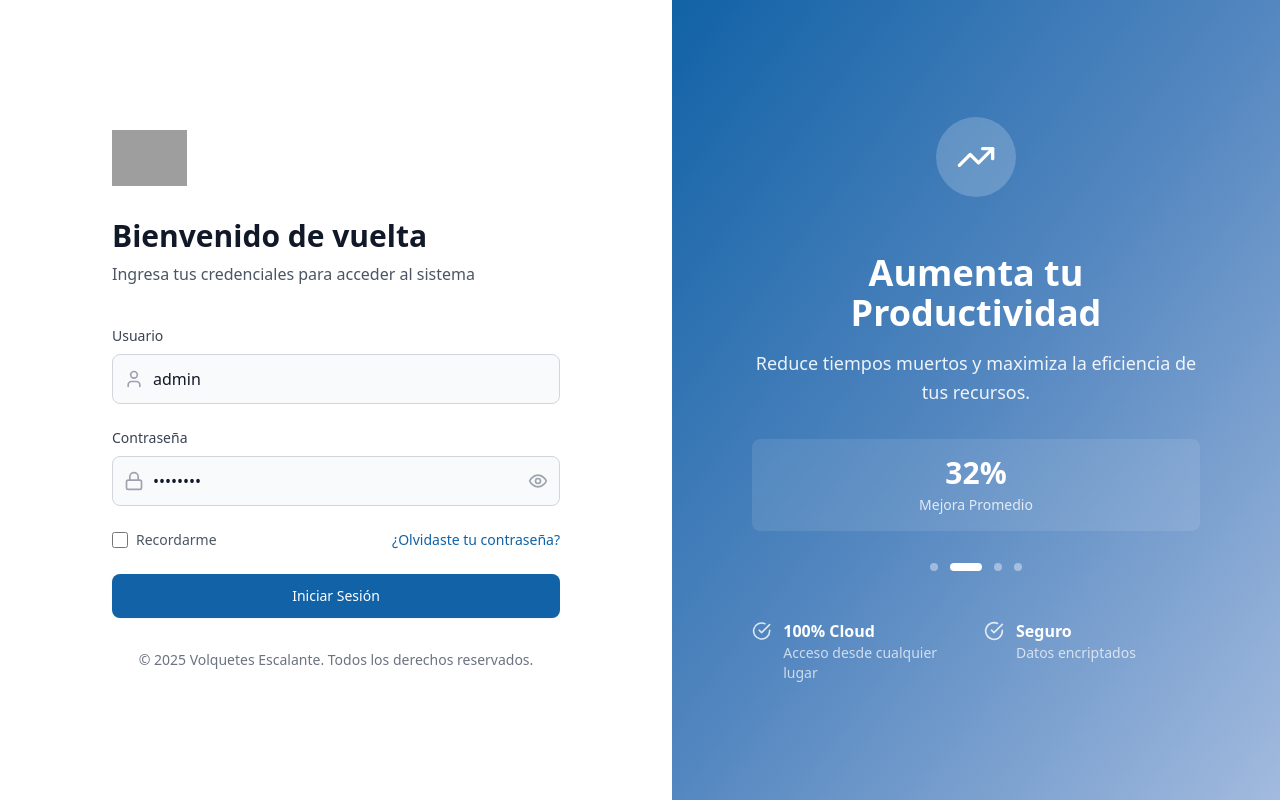
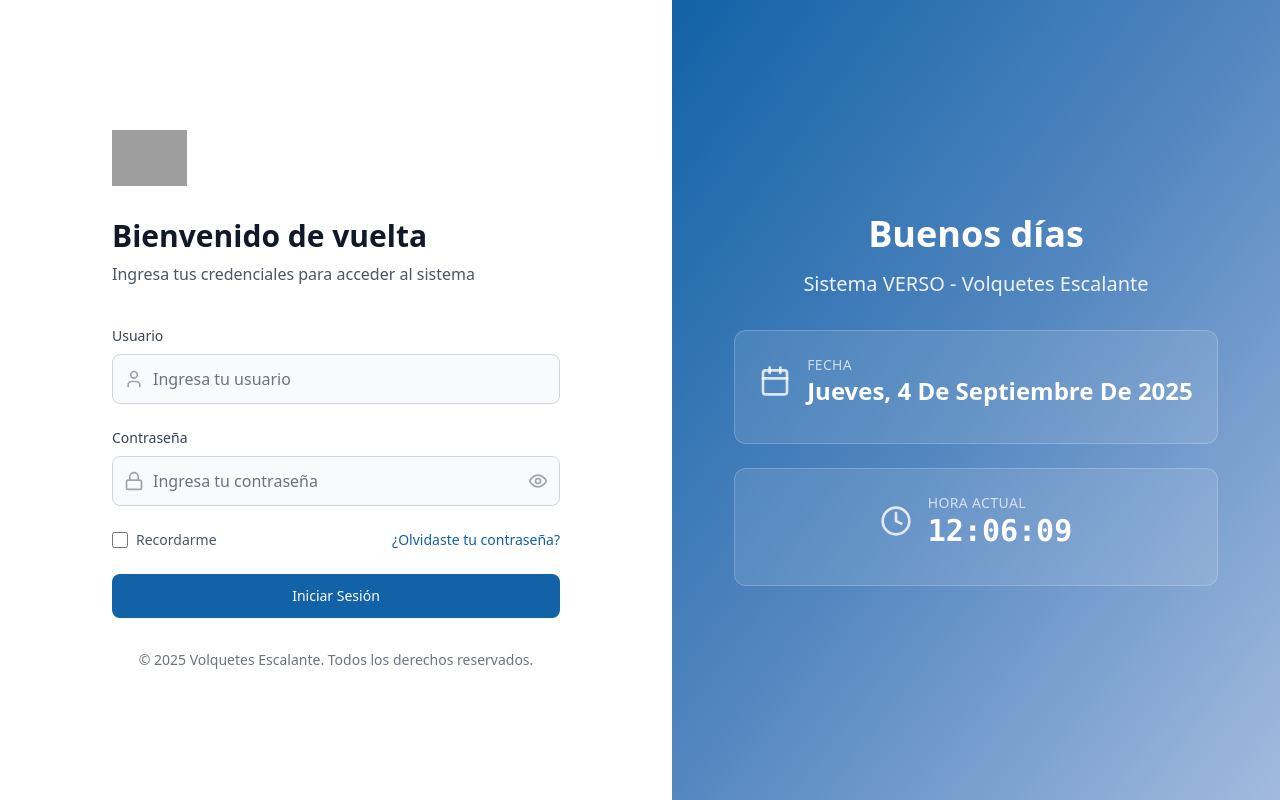
Before and after one commit to VolqEsca/intranet-volquetes, a React (Vite) app: page /login in a window 1280 px wide. Built offline with nearby package versions, Linux system fonts and the light colour scheme; no server answers; grey boxes are pictures that could not be loaded.

Commit message:
VERSO 3.1

```diff
--- a/src/pages/Login/LoginPage.tsx
+++ b/src/pages/Login/LoginPage.tsx
@@ -6,11 +6,8 @@ import {
   User,
   Lock,
   AlertCircle,
-  Truck,
-  TrendingUp,
-  Users,
+  Calendar,
   Clock,
-  CheckCircle,
   Eye,
   EyeOff,
 } from "lucide-react";
@@ -19,47 +16,17 @@ export const LoginPage = () => {
   const { login, isLoading } = useAuth();
   const [error, setError] = useState<string>("");
   const [showForgotPassword, setShowForgotPassword] = useState(false);
-  const [currentSlide, setCurrentSlide] = useState(0);
   const [showPassword, setShowPassword] = useState(false);
+  const [currentTime, setCurrentTime] = useState(new Date());
 
-  const slides = [
-    {
-      icon: Truck,
-      title: "Sistema de Gestión Integral",
-      description:
-        "Optimiza las operaciones de tu flota con nuestra plataforma intuitiva y potente.",
-      stats: { label: "Vehículos Activos", value: "45+" },
-    },
-    {
-      icon: TrendingUp,
-      title: "Aumenta tu Productividad",
-      description:
-        "Reduce tiempos muertos y maximiza la eficiencia de tus recursos.",
-      stats: { label: "Mejora Promedio", value: "32%" },
-    },
-    {
-      icon: Users,
-      title: "Gestión de Equipos",
-      description:
-        "Coordina conductores, mecánicos y administrativos desde un solo lugar.",
-      stats: { label: "Usuarios Activos", value: "120+" },
-    },
-    {
-      icon: Clock,
-      title: "Reportes en Tiempo Real",
-      description:
-        "Toma decisiones informadas con datos actualizados al instante.",
-      stats: { label: "Actualizaciones", value: "24/7" },
-    },
-  ];
-
+  // Actualizar fecha y hora cada segundo
   useEffect(() => {
     const timer = setInterval(() => {
-      setCurrentSlide((prev) => (prev + 1) % slides.length);
-    }, 5000);
+      setCurrentTime(new Date());
+    }, 1000);
 
     return () => clearInterval(timer);
-  }, [slides.length]);
+  }, []);
 
   const handleSubmit = async (event: React.FormEvent<HTMLFormElement>) => {
     event.preventDefault();
@@ -72,6 +39,33 @@ export const LoginPage = () => {
     if (!success) {
       setError("Usuario o contraseña incorrectos");
     }
+  };
+
+  // Formateo elegante de fecha en español
+  const formatDate = (date: Date) => {
+    return date.toLocaleDateString('es-ES', {
+      weekday: 'long',
+      year: 'numeric',
+      month: 'long',
+      day: 'numeric'
+    });
+  };
+
+  // Formateo de hora con segundos
+  const formatTime = (date: Date) => {
+    return date.toLocaleTimeString('es-ES', {
+      hour: '2-digit',
+      minute: '2-digit',
+      second: '2-digit'
+    });
+  };
+
+  // ✅ SALUDO PERSONALIZADO PARA VOLQUETES ESCALANTE
+  const getGreeting = () => {
+    const hour = currentTime.getHours();
+    if (hour < 15) return "Buenos días";      // 00:00 - 14:59
+    if (hour < 20) return "Buenas tardes";    // 15:00 - 19:59
+    return "Buenas noches";                   // 20:00 - 23:59
   };
 
   return (
@@ -119,7 +113,6 @@ export const LoginPage = () => {
                   required
                   className="block w-full pl-10 pr-3 py-3 bg-gray-50 border border-gray-300 rounded-lg text-gray-900 placeholder-gray-500 focus:outline-none focus:ring-2 focus:ring-primary-dark focus:border-transparent transition-all duration-200"
                   placeholder="Ingresa tu usuario"
-                  defaultValue="admin"
                 />
               </div>
             </div>
@@ -142,7 +135,6 @@ export const LoginPage = () => {
                   required
                   className="block w-full pl-10 pr-12 py-3 bg-gray-50 border border-gray-300 rounded-lg text-gray-900 placeholder-gray-500 focus:outline-none focus:ring-2 focus:ring-primary-dark focus:border-transparent transition-all duration-200"
                   placeholder="Ingresa tu contraseña"
-                  defaultValue="password"
                 />
                 <button
                   type="button"
@@ -218,68 +210,51 @@ export const LoginPage = () => {
         </div>
       </div>
 
-      {/* Panel derecho - Visual dinámico */}
+      {/* Panel derecho - Solo información real y útil */}
       <div className="hidden lg:flex lg:flex-1 bg-gradient-to-br from-primary-dark via-secondary to-light-accent">
         <div className="flex-1 flex flex-col justify-center items-center p-12 text-white">
-          <div className="max-w-md text-center">
-            {/* Contenido dinámico */}
+          <div className="max-w-lg text-center">
+
+            {/* Saludo dinámico personalizado */}
             <div className="mb-8">
-              <div className="inline-flex items-center justify-center w-20 h-20 bg-white/20 backdrop-blur-sm rounded-full mb-6 transition-all duration-500">
-                {React.createElement(slides[currentSlide].icon, {
-                  className: "w-10 h-10 text-white",
-                })}
-              </div>
+              <h2 className="text-4xl font-bold mb-4">
+                {getGreeting()}
+              </h2>
+              <p className="text-xl text-white/90">
+                Sistema VERSO - Volquetes Escalante
+              </p>
             </div>
 
-            <h2 className="text-4xl font-bold mb-4 transition-all duration-500">
-              {slides[currentSlide].title}
-            </h2>
+            {/* Solo fecha y hora - Información pura */}
+            <div className="space-y-6">
 
-            <p className="text-lg text-white/90 leading-relaxed mb-8 transition-all duration-500">
-              {slides[currentSlide].description}
-            </p>
-
-            {/* Estadística destacada */}
-            <div className="bg-white/10 backdrop-blur-sm rounded-lg p-4 mb-8">
-              <div className="text-3xl font-bold mb-1">
-                {slides[currentSlide].stats.value}
-              </div>
-              <div className="text-sm text-white/80">
-                {slides[currentSlide].stats.label}
-              </div>
-            </div>
-
-            {/* Indicadores de slides */}
-            <div className="flex justify-center gap-3">
-              {slides.map((_, index) => (
-                <button
-                  key={index}
-                  onClick={() => setCurrentSlide(index)}
-                  className={`w-2 h-2 rounded-full transition-all duration-300 ${
-                    index === currentSlide
-                      ? "bg-white w-8"
-                      : "bg-white/40 hover:bg-white/60"
-                  }`}
-                />
-              ))}
-            </div>
-
-            {/* Features destacados */}
-            <div className="mt-12 grid grid-cols-2 gap-4 text-left">
-              <div className="flex items-start gap-3">
-                <CheckCircle className="w-5 h-5 text-white/80 mt-0.5" />
-                <div>
-                  <div className="font-semibold">100% Cloud</div>
-                  <div className="text-sm text-white/70">
-                    Acceso desde cualquier lugar
+              {/* Fecha */}
+              <div className="bg-white/10 backdrop-blur-sm rounded-xl p-6 border border-white/20">
+                <div className="flex items-center justify-center mb-3">
+                  <Calendar className="w-8 h-8 text-white/80 mr-4" />
+                  <div className="text-left">
+                    <div className="text-sm text-white/70 uppercase tracking-wide font-medium">
+                      Fecha
+                    </div>
+                    <div className="text-2xl font-semibold capitalize">
+                      {formatDate(currentTime)}
+                    </div>
                   </div>
                 </div>
               </div>
-              <div className="flex items-start gap-3">
-                <CheckCircle className="w-5 h-5 text-white/80 mt-0.5" />
-                <div>
-                  <div className="font-semibold">Seguro</div>
-                  <div className="text-sm text-white/70">Datos encriptados</div>
+
+              {/* Hora en tiempo real */}
+              <div className="bg-white/10 backdrop-blur-sm rounded-xl p-6 border border-white/20">
+                <div className="flex items-center justify-center mb-3">
+                  <Clock className="w-8 h-8 text-white/80 mr-4" />
+                  <div className="text-left">
+                    <div className="text-sm text-white/70 uppercase tracking-wide font-medium">
+                      Hora actual
+                    </div>
+                    <div className="text-3xl font-bold font-mono tabular-nums">
+                      {formatTime(currentTime)}
+                    </div>
+                  </div>
                 </div>
               </div>
             </div>
```
